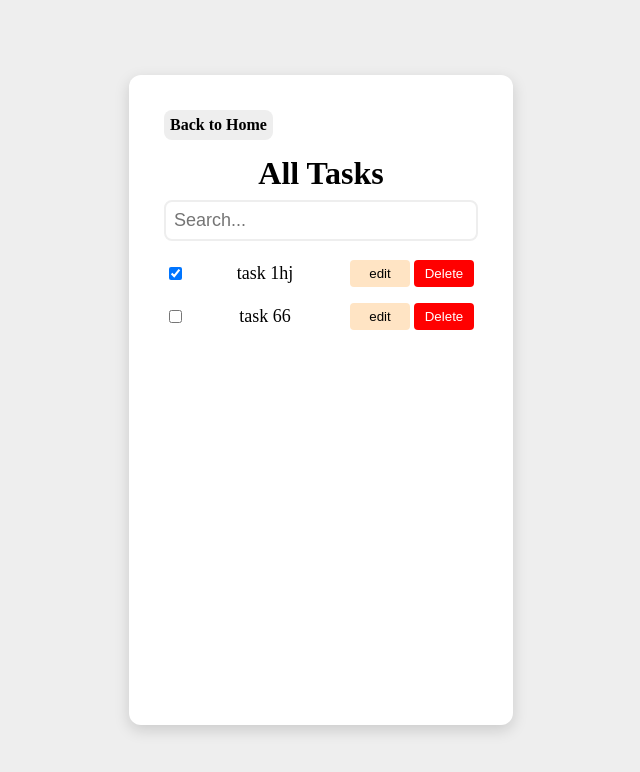
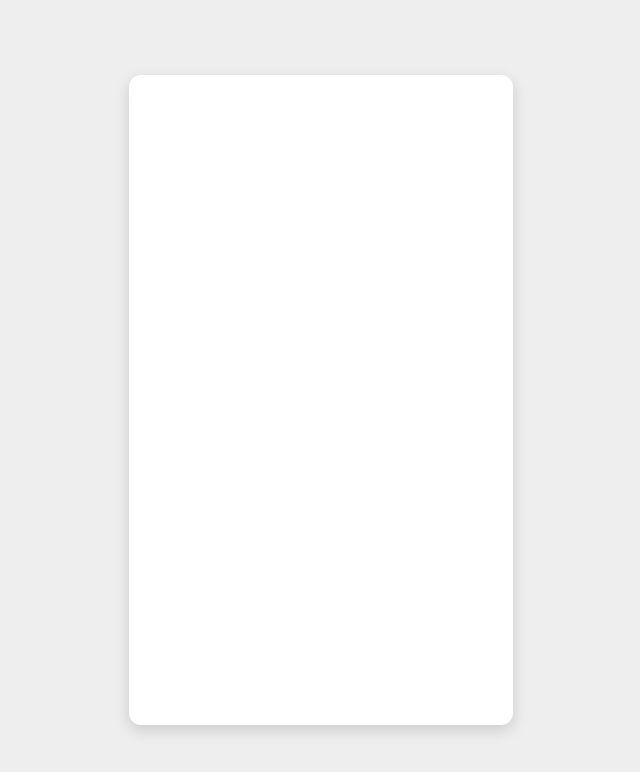
Before and after one commit to AvaniSujith/Todo-Typescript, a Vue app: page / in a window 1280 px wide. Shown: the top 772 px of the page, without its empty margins (319-959 px from the left). Built offline with nearby package versions, Linux system fonts and the light colour scheme; data requests are answered from the project's data file.

Commit message:
refactor: code cleanup

```diff
--- a/src/App.vue
+++ b/src/App.vue
@@ -1,10 +1,8 @@
 <script setup lang="ts">
-import TaskPage from "./pages/TaskPage.vue";
 </script>
 
 <template>
   <div class="outer-container">
-     <task-page />
   </div>
 </template>
 
--- a/src/pages/TaskPage.vue
+++ b/src/pages/TaskPage.vue
@@ -13,9 +13,9 @@ const searchQuery = ref("");
 
 const searchedTask = computed(() => {
   if (searchQuery.value !== "") {
-    const formattedSearch = searchQuery.value.toLowerCase().trim();
+    const trimmedQuery = searchQuery.value.toLowerCase().trim();
     return taskStore.tasks.filter((task) =>
-      task.title.toLowerCase().trim().includes(formattedSearch)
+      task.title.toLowerCase().trim().includes(trimmedQuery)
     );
   }
   return taskStore.tasks;
```
